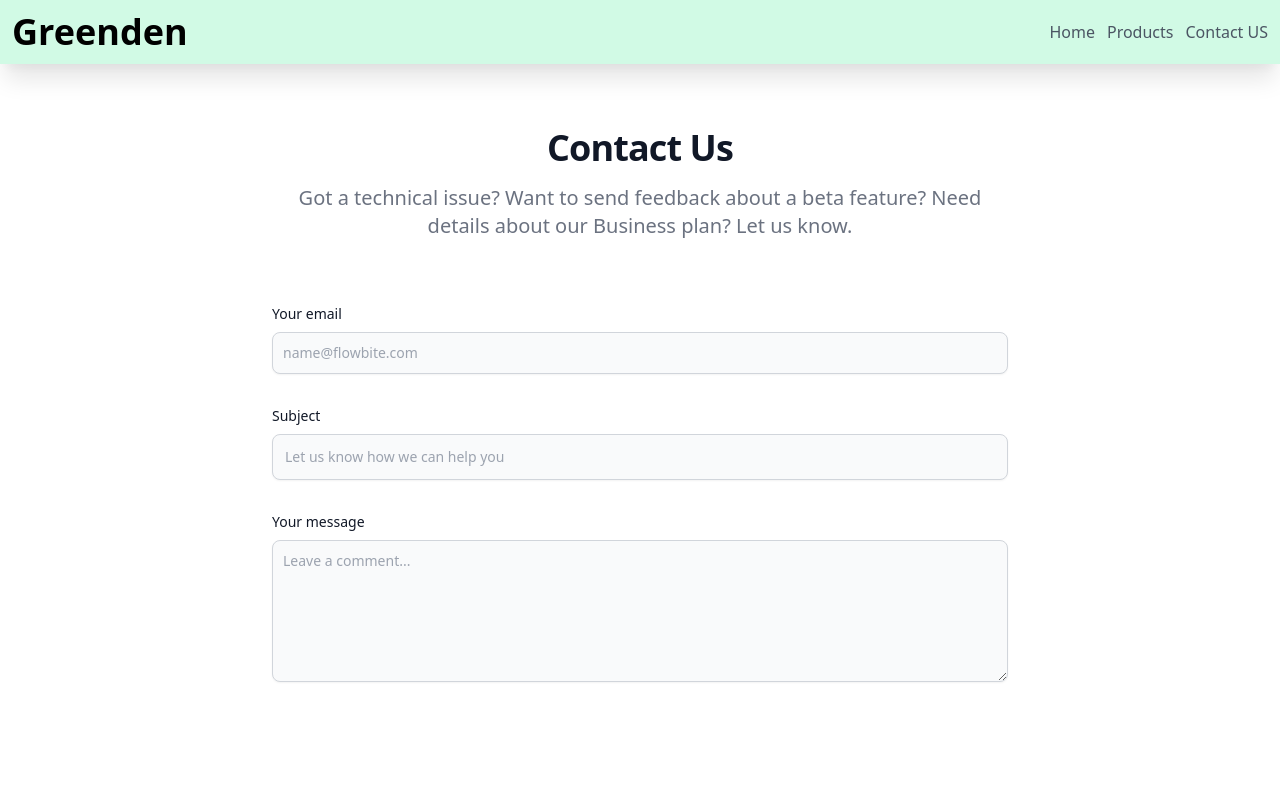
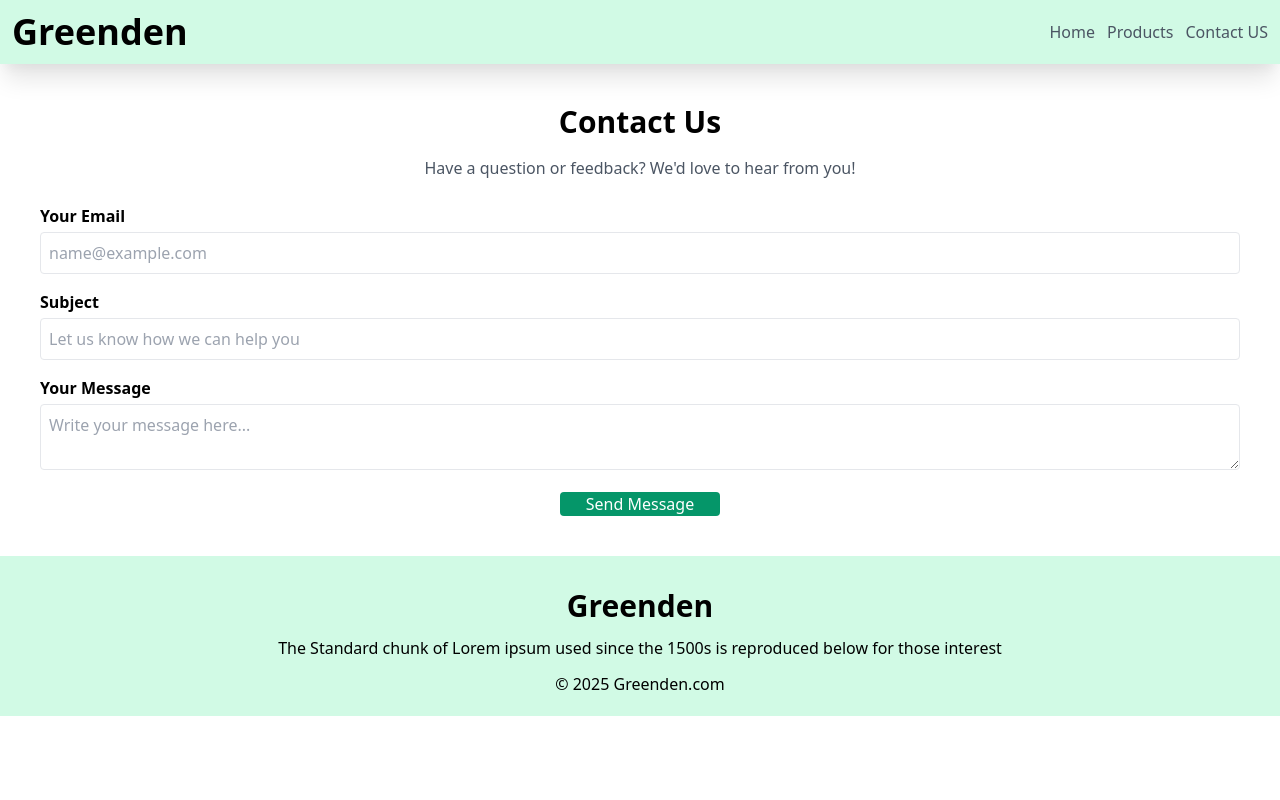
Before and after one commit to cesanthosh9-0288/Greenden_week3_FSWD_21B_San, a plain HTML site: page contact.html in a window 1280 px wide. Shown: the top 800 px of the page. Drawn offline with nearby package versions, Linux system fonts and the light colour scheme.

Commit message:
Add files via upload

```diff
--- a/contact.html
+++ b/contact.html
@@ -1,11 +1,13 @@
 <!DOCTYPE html>
 <html lang="en">
+
 <head>
     <meta charset="UTF-8">
     <meta name="viewport" content="width=device-width, initial-scale=1.0">
     <title> Contact Page</title>
     <link href="https://cdn.jsdelivr.net/npm/tailwindcss@2.2.19/dist/tailwind.min.css" rel="stylesheet">
 </head>
+
 <body>
     <!----Responsive Nav Bar-->
     <nav class="bg-green-100 p-3 flex justify-between items-center shadow-xl sticky top-0 z-10">
@@ -31,34 +33,42 @@
 
     <!--Contact Page-->
 
-    <section class="bg-white dark:bg-gray-900">
-  <div class="py-8 lg:py-16 px-4 mx-auto max-w-screen-md">
-      <h2 class="mb-4 text-4xl tracking-tight font-extrabold text-center text-gray-900 dark:text-white">Contact Us</h2>
-      <p class="mb-8 lg:mb-16 font-light text-center text-gray-500 dark:text-gray-400 sm:text-xl">Got a technical issue? Want to send feedback about a beta feature? Need details about our Business plan? Let us know.</p>
-      <form action="#" class="space-y-8">
+    <!-- Contact Section -->
+    <section class="m-5 p-5">
+        <h2 class="text-3xl font-bold mb-4 text-center">Contact Us</h2>
+        <p class="text-gray-600 mb-6 text-center">Have a question or feedback? We'd love to hear from you!</p>
+
+        <div class="text-center space-y-4">
             <div>
-              <label for="email" class="block mb-2 text-sm font-medium text-gray-900 dark:text-gray-300">Your email</label>
-              <input type="email" id="email" class="shadow-sm bg-gray-50 border border-gray-300 text-gray-900 text-sm rounded-lg focus:ring-primary-500 focus:border-primary-500 block w-full p-2.5 dark:bg-gray-700 dark:border-gray-600 dark:placeholder-gray-400 dark:text-white dark:focus:ring-primary-500 dark:focus:border-primary-500 dark:shadow-sm-light" placeholder="name@flowbite.com" required>
+                <label class="block mb-1 font-semibold text-left">Your Email</label>
+                <input type="email" placeholder="name@example.com"
+                    class="border rounded w-full p-2 hover:border-green-500">
             </div>
+
             <div>
-              <label for="subject" class="block mb-2 text-sm font-medium text-gray-900 dark:text-gray-300">Subject</label>
-              <input type="text" id="subject" class="block p-3 w-full text-sm text-gray-900 bg-gray-50 rounded-lg border border-gray-300 shadow-sm focus:ring-primary-500 focus:border-primary-500 dark:bg-gray-700 dark:border-gray-600 dark:placeholder-gray-400 dark:text-white dark:focus:ring-primary-500 dark:focus:border-primary-500 dark:shadow-sm-light" placeholder="Let us know how we can help you" required>
+                <label class="block mb-1 font-semibold text-left">Subject</label>
+                <input type="text" placeholder="Let us know how we can help you"
+                    class="border rounded w-full p-2 hover:border-green-500">
             </div>
-          <div class="sm:col-span-2">
-              <label for="message" class="block mb-2 text-sm font-medium text-gray-900 dark:text-gray-400">Your message</label>
-              <textarea id="message" rows="6" class="block p-2.5 w-full text-sm text-gray-900 bg-gray-50 rounded-lg shadow-sm border border-gray-300 focus:ring-primary-500 focus:border-primary-500 dark:bg-gray-700 dark:border-gray-600 dark:placeholder-gray-400 dark:text-white dark:focus:ring-primary-500 dark:focus:border-primary-500" placeholder="Leave a comment..."></textarea>
+
+            <div>
+                <label class="block mb-1 font-semibold text-left">Your Message</label>
+                <textarea placeholder="Write your message here..."
+                    class="border rounded w-full p-2 hover:border-green-500"></textarea>
             </div>
-          <button type="submit" class="py-3 px-5 text-sm font-medium text-center text-white rounded-lg bg-primary-700 sm:w-fit hover:bg-primary-800 focus:ring-4 focus:outline-none focus:ring-primary-300 dark:bg-primary-600 dark:hover:bg-primary-700 dark:focus:ring-primary-800">Send message</button>
-      </form>
+
+            <button class="bg-green-600 text-white rounded w-40 hover:bg-green-700">Send Message</button>
         </div>
     </section>
 
     <!--Footer-->
     <section class="bg-green-100  p-5 text-center">
         <h1 class="text-3xl font-bold mt-3"> Greenden </h1>
-        <p class="mt-3"> The Standard chunk of Lorem ipsum used since the 1500s is reproduced below for those interest </p>
+        <p class="mt-3"> The Standard chunk of Lorem ipsum used since the 1500s is reproduced below for those interest
+        </p>
         <p class="mt-3"> &copy; 2025 Greenden.com </p>
     </section>
 
 </body>
+
 </html>
```
Lines whose indentation alone changed are shown as unchanged.
